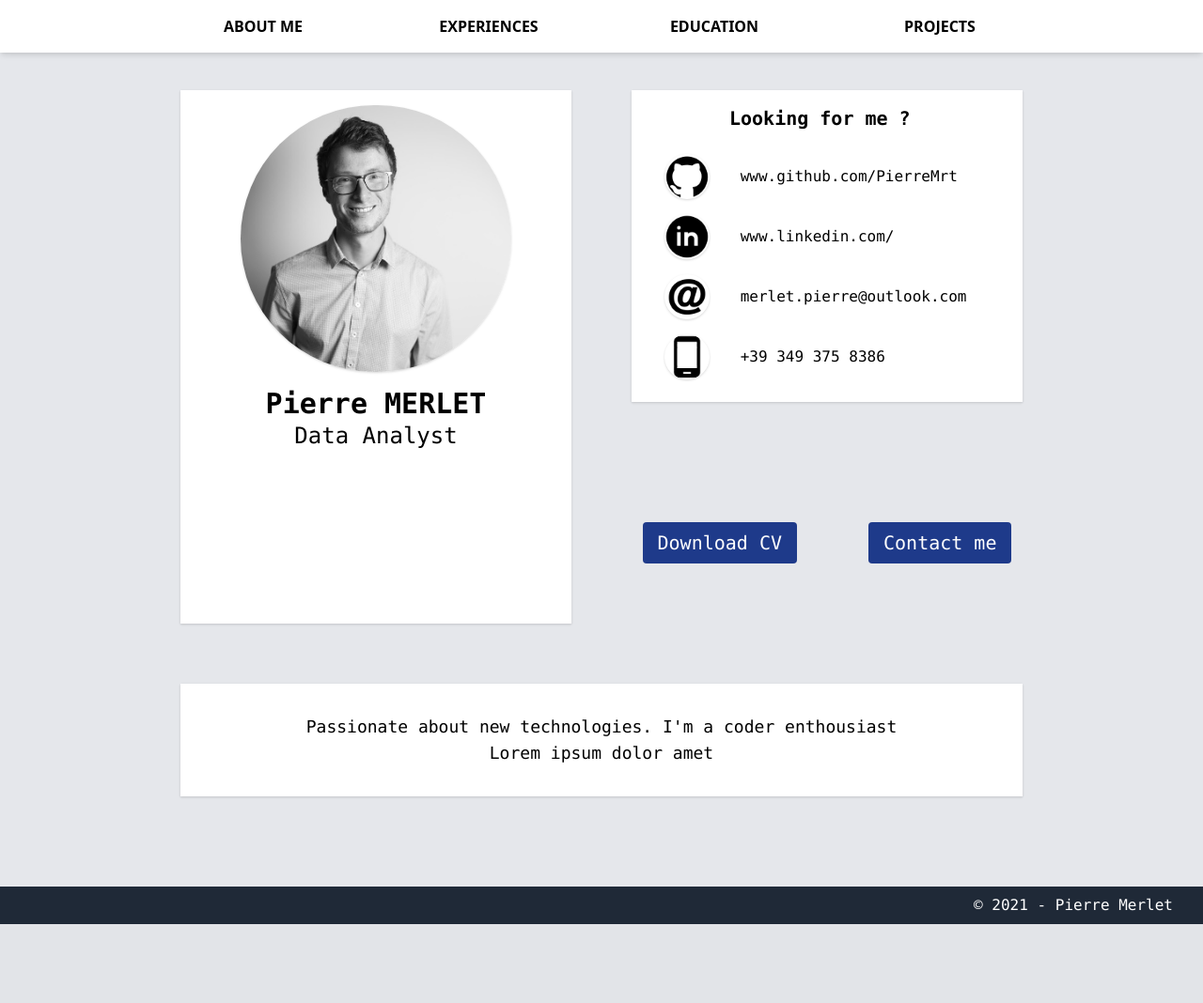
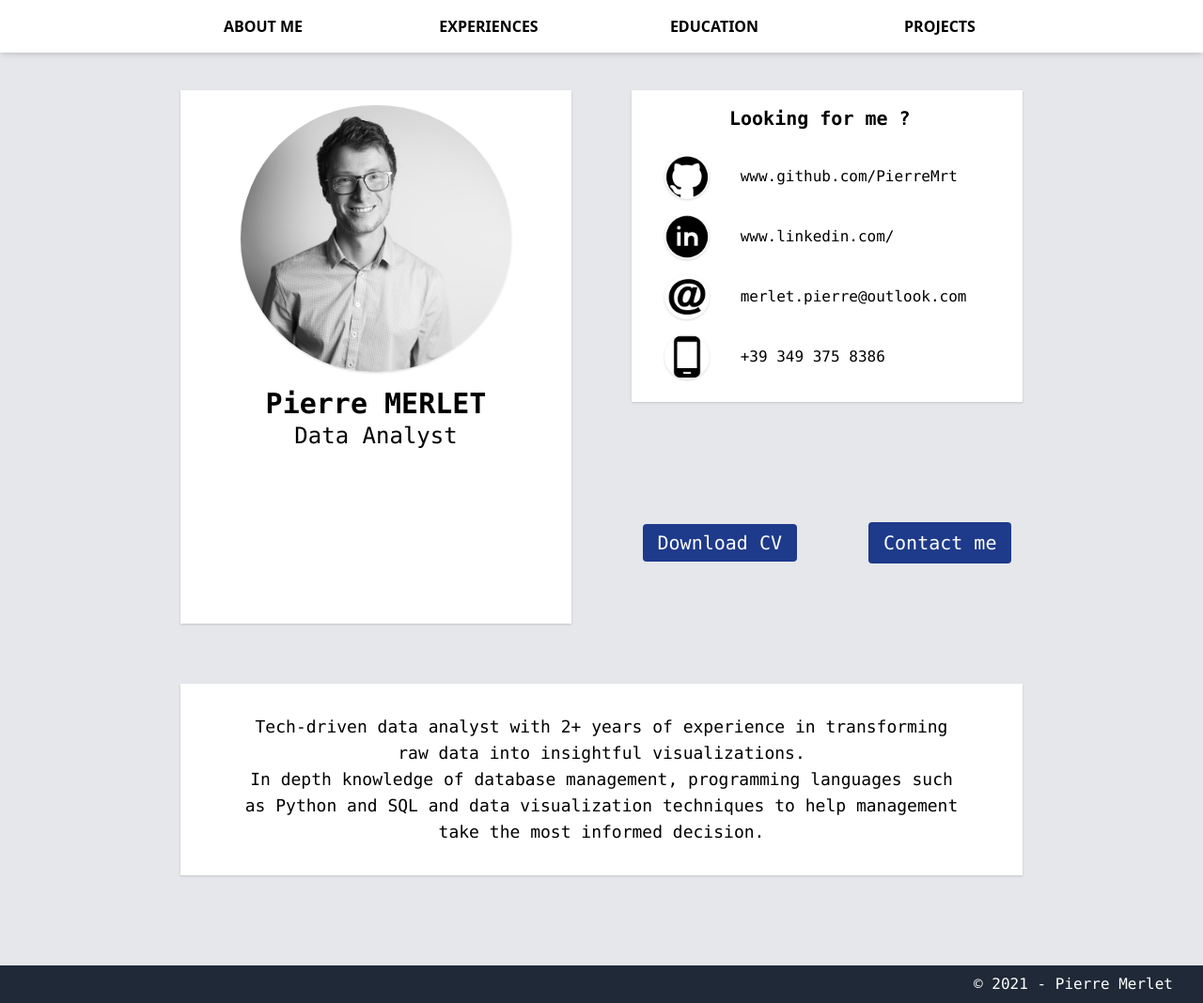
Before and after one commit to PierreMrt/django-portfolio, a Django app: template portfolio/templates/index.html in a window 1280 px wide. Shown: the whole page at 94% size. Before the commit the page ends 984 px from the top, so only its background shows below. Run offline with Django 3.2, Linux system fonts and the light colour scheme; the template is opened without the code that fills it, so the values that code supplies are empty.

```diff
--- a/portfolio/templates/index.html
+++ b/portfolio/templates/index.html
@@ -28,20 +28,21 @@
                 </tr>
                 <tr>
                     <td class='w-12 p-2 lg:p-0 lg:py-2'><img src="{% static 'phone-ico.png' %}" alt='phone icon' class="shadow rounded-full"></td>
-                    <td class=''><a href='mailto:merlet.pierre@outlook.com' class='ml-2 lg:ml-8 hover:text-blue-500'>+39 349 375 8386</a></td>
+                    <td class=''><a href='tel:+39 349 375 8386' class='ml-2 lg:ml-8 hover:text-blue-500'>+39 349 375 8386</a></td>
                 </tr>
             </tbody>
         </table>
     </div>
 
     <div class='mx-auto row-start-3 lg:row-start-2 lg:col-start-2 my-auto lg:my-16 md:space-x-16 text-white text-sm md:text-xl'>
-        <a href="{% static 'resume.pdf' %}" class='inline-block rounded w-auto px-4 py-2 bg-blue-900 hover:bg-gray-900'>Download CV</a>
+        <a href="{% static 'resume.pdf' %}" class='inlidata ne-block rounded w-auto px-4 py-2 bg-blue-900 hover:bg-gray-900'>Download CV</a>
         <a href='mailto:merlet.pierre@outlook.com' class='inline-block rounded w-auto px-4 py-2 bg-blue-900 hover:bg-gray-900'>Contact me</a>
     </div>
 
     <div class='bg-white row-start-2 lg:row-start-3 shadow w-full mx-auto p-8 lg:px-16 text-base md:text-lg text-center lg:col-span-2'>
-        Passionate about new technologies. I'm a coder enthousiast <br/>
-        Lorem ipsum dolor amet
+        Tech-driven data analyst with 2+ years of experience in transforming raw data into insightful visualizations.<br/>
+        In depth knowledge of database management, programming languages such as Python and SQL and data visualization
+        techniques to help management take the most informed decision.
     </div>
 </div>
 {% endblock %}
```
